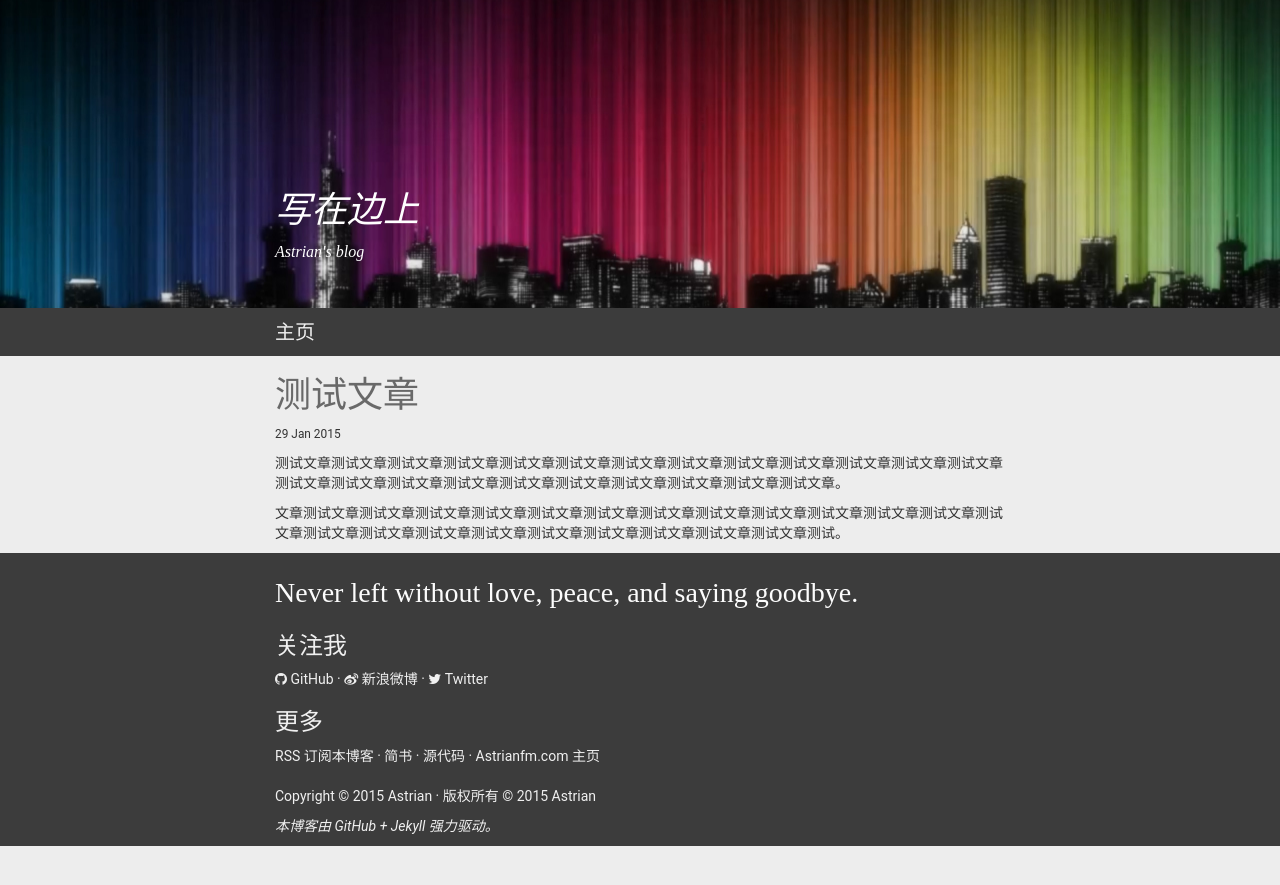
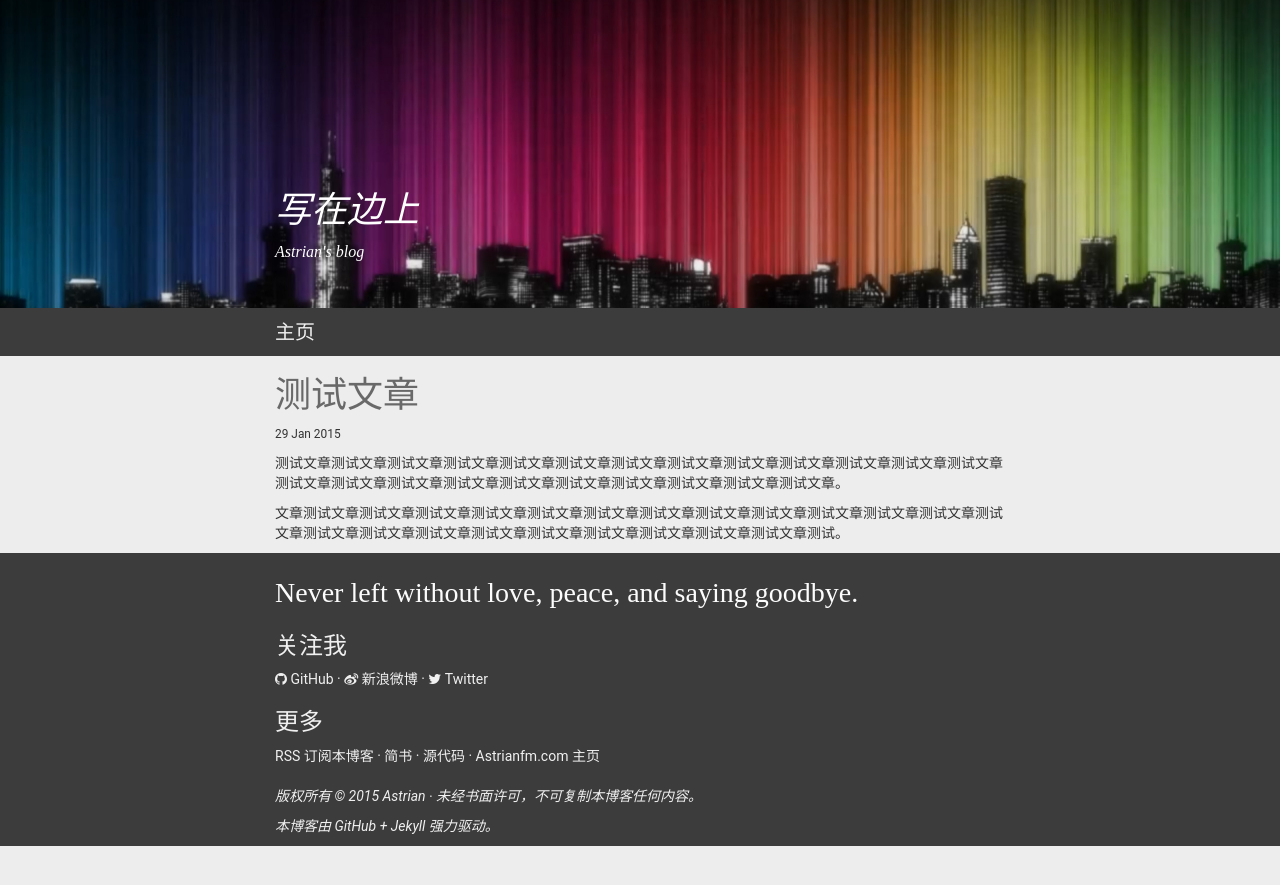
Before and after one commit to zqm1999/zqm1999.github.io, a Jekyll site: the page built from index.htm, in a window 1280 px wide. Shown: the top 885 px of the page. Built offline with Jekyll 4.4.1, drawn with Linux system fonts in a browser that asks for light colours; nearby versions of some CDN libraries; some web fonts are replaced; Markdown is read by kramdown in place of the engine named in the settings.

Commit message:
版权信息修改

```diff
--- a/_includes/footer.html
+++ b/_includes/footer.html
@@ -15,7 +15,7 @@
                 </p>
             </div>
             <div id="info">
-                <p>Copyright © 2015 Astrian &middot; 版权所有 © 2015 Astrian</p>
+                <p><em>版权所有 © 2015 Astrian &middot; 未经书面许可，不可复制本博客任何内容。</em></p>
                 <p><em>本博客由 GitHub + Jekyll 强力驱动。</em></p>
             </div>
         </div>
```
